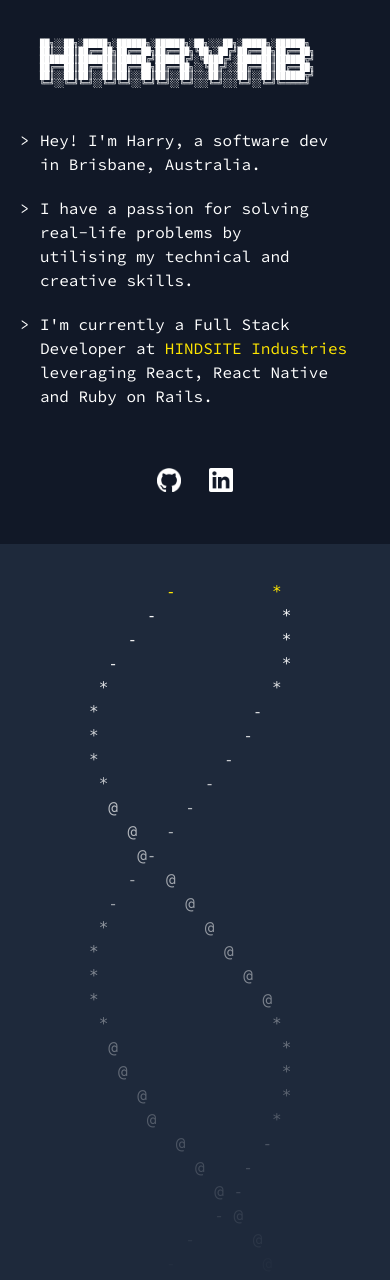
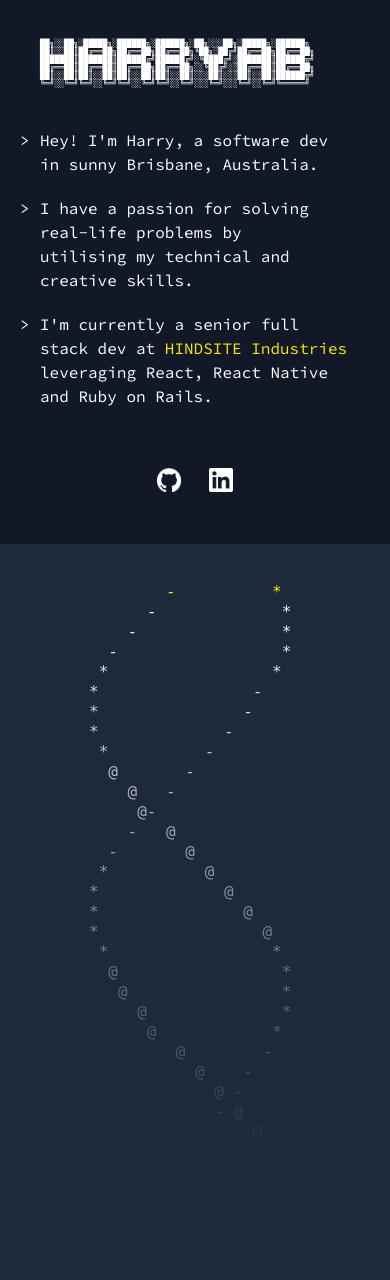
Before and after one commit to HarryHighPants/harryab, a React (Vite) app: page / in a window 390 px wide. Shown: the top 1280 px of the page. Built offline with nearby package versions, Linux system fonts and the light colour scheme.

Commit message:
Styling updates  - Fill screen even on landscape mobile  - Preload fonts  - Simplify required fonts

```diff
--- a/index.html
+++ b/index.html
@@ -7,7 +7,12 @@
     <link rel="preconnect" href="https://fonts.googleapis.com" />
     <link rel="preconnect" href="https://fonts.gstatic.com" crossorigin />
     <link
-      href="https://fonts.googleapis.com/css2?family=Source+Code+Pro:ital,wght@0,200..900;1,200..900&display=swap"
+      rel="preload"
+      as="style"
+      href="https://fonts.googleapis.com/css2?family=Source+Code+Pro:ital@0;1&display=swap"
+    />
+    <link
+      href="https://fonts.googleapis.com/css2?family=Source+Code+Pro:ital@0;1&display=swap"
       rel="stylesheet"
     />
     <title>Harry AB</title>
--- a/src/App.tsx
+++ b/src/App.tsx
@@ -3,7 +3,7 @@ import FeaturedProject from "./sections/featuredProject"
 
 function App() {
   return (
-    <div className="flex sm:flex-row flex-col min-h-full">
+    <div className="min-h-screen relative">
       <AboutMe />
       <FeaturedProject />
     </div>
--- a/src/index.css
+++ b/src/index.css
@@ -7,6 +7,5 @@
 }
 
 body {
-  min-height: 100vh;
   background: rgb(17 24 39);
 }
--- a/src/sections/aboutMe/index.tsx
+++ b/src/sections/aboutMe/index.tsx
@@ -1,10 +1,10 @@
-import Link from "./Links"
-import Sentence from "./Sentence"
-import SocialLinks from "./SocialLinks"
+import Link from "./components/Links"
+import Sentence from "./components/Sentence"
+import SocialLinks from "./components/SocialLinks"
 
 const AboutMe = () => {
   return (
-    <div className="flex-1 p-10 max-h-[100vh] bg-gray-900 text-white lg:p-16">
+    <div className="p-10 bg-gray-900 text-white lg:p-16 w-full sm:w-1/2">
       <pre className="whitespace-pre-wrap text-[0.5rem] leading-[0.5rem] mb-10 w-min">
         ██╗░░██╗░█████╗░██████╗░██████╗░██╗░░░██╗░█████╗░██████╗
         ██║░░██║██╔══██╗██╔══██╗██╔══██╗╚██╗░██╔╝██╔══██╗██╔══██╗
@@ -15,7 +15,7 @@ const AboutMe = () => {
       </pre>
       <div className="flex flex-col text-pretty gap-5">
         <Sentence>
-          Hey! I'm Harry, a software dev in
+          Hey! I'm Harry, a software dev in sunny
           <Link
             url="https://www.australia.com/en/places/brisbane-and-surrounds"
             className="hover:text-[#70ec43]"
@@ -29,7 +29,7 @@ const AboutMe = () => {
           technical and creative skills.
         </Sentence>
         <Sentence>
-          I'm currently a Full Stack Developer at
+          I'm currently a senior full stack dev at
           <Link
             url="https://www.hindsiteind.com/platform"
             className="text-[#FFE600]"
--- a/src/sections/featuredProject/components/Helix.tsx
+++ b/src/sections/featuredProject/components/Helix.tsx
@@ -1,5 +1,5 @@
 import { useEffect, useState } from "react"
-import { generateHelixLine } from "./helixGenerator"
+import { generateHelixLine } from "../helpers/helixGenerator"
 interface Props {
   showSrc: boolean
 }
@@ -32,14 +32,14 @@ const Helix = ({ showSrc }: Props) => {
   return (
     <div
       className={
-        "overflow-hidden -mt-1 h-full select-none pointer-events-none transition-all duration-1000 " +
-        (showSrc ? "blur-md opacity-80" : "")
+        "overflow-hidden absolute inset-0 select-none pointer-events-none transition-all duration-1000 m-10 lg:m-16" +
+        (showSrc ? " blur-md opacity-80" : "")
       }
     >
       {helixLines.map((l, i) => (
         <pre
           key={i}
-          className="flex justify-center first-of-type:text-[#FFE600] text-white"
+          className="flex justify-center first-of-type:text-[#FFE600] text-white -mt-1"
           style={{ opacity: 1 - i * maxLines * 0.001 }}
         >
           {l}
--- a/src/sections/featuredProject/components/formattedSrc.tsx
+++ b/src/sections/featuredProject/components/formattedSrcCode.tsx
@@ -1,13 +1,13 @@
 import { isBrowser } from "react-device-detect"
-import helixPoemHtml from "./formattedSrcHtml"
+import helixPoemHtml from "../helpers/formattedSrcCodeHtml"
 
 interface Props {
   setShowSrc: (value: boolean) => void
 }
-const FeaturedProjectSrc = ({ setShowSrc }: Props) => {
+const FormattedSrcCode = ({ setShowSrc }: Props) => {
   return (
     <div className="absolute inset-0 p-10 flex justify-center lg:p-16">
-      <div className="relative flex -mt-2">
+      <div className="relative flex -mt-3 overflow-hidden">
         <div
           className="m-auto p-2 hover:opacity-100 opacity-0 transition-opacity cursor-pointer duration-1000"
           onMouseEnter={() => setShowSrc(true)}
@@ -26,4 +26,4 @@ const FeaturedProjectSrc = ({ setShowSrc }: Props) => {
   )
 }
 
-export default FeaturedProjectSrc
+export default FormattedSrcCode
--- a/src/sections/featuredProject/index.tsx
+++ b/src/sections/featuredProject/index.tsx
@@ -1,6 +1,6 @@
 import { useState } from "react"
-import FeaturedProjectSrc from "./components/formattedSrc"
 import Helix from "./components/Helix"
+import FormattedSrcCode from "./components/FormattedSrcCode"
 
 const FeaturedProject = () => {
   const [showSrc, setShowSrc] = useState(false)
@@ -8,11 +8,11 @@ const FeaturedProject = () => {
   return (
     <div
       className={
-        "bg-slate-800 p-10 h-[100vh] sm:w-[50vw] w-[100vw] relative lg:p-16"
+        "bg-slate-800 sm:w-[50vw] w-[100vw] sm:absolute sm:inset-0 sm:left-auto max-h-[100vh] sm:max-h-none relative min-h-screen"
       }
     >
       <Helix showSrc={showSrc} />
-      <FeaturedProjectSrc setShowSrc={setShowSrc} />
+      <FormattedSrcCode setShowSrc={setShowSrc} />
     </div>
   )
 }
```
Also changed, not shown: src/sections/aboutMe/components/Links.tsx (renamed from src/sections/aboutMe/Links.tsx), src/sections/aboutMe/components/Sentence.tsx (renamed from src/sections/aboutMe/Sentence.tsx), src/sections/aboutMe/components/SocialLinks.tsx (renamed from src/sections/aboutMe/SocialLinks.tsx), src/sections/featuredProject/helpers/formattedSrcCodeHtml.ts (renamed from src/sections/featuredProject/components/formattedSrcHtml.ts), src/sections/featuredProject/helpers/helixGenerator.ts (renamed from src/sections/featuredProject/components/helixGenerator.ts).
